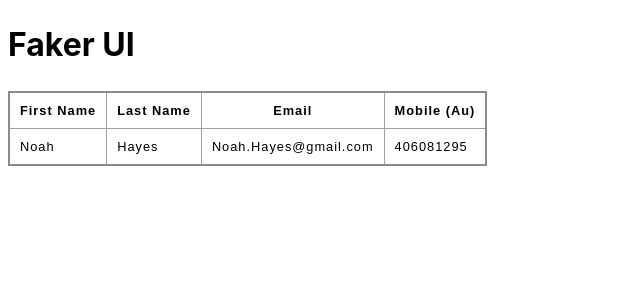
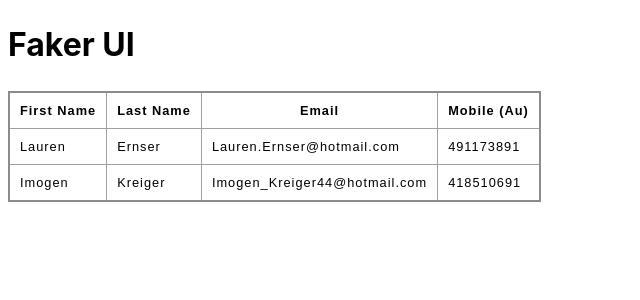
Before and after one commit to MahendraTennakoon/faker-ui, a React (Vite) app: page / in a window 1280 px wide. Shown: the top 300 px of the page, without its empty margins (0-640 px from the left). Built offline with nearby package versions, Linux system fonts and the light colour scheme.

Commit message:
generate multiple persons

```diff
--- a/src/App.tsx
+++ b/src/App.tsx
@@ -1,14 +1,14 @@
 import { useEffect, useState } from "react";
 import "./App.css";
 import { Person } from "./types";
-import { createRandomPerson } from "./factory";
+import { createRandomPersons } from "./factory";
 
 function App() {
-  const [person, setPerson] = useState<Person | null>(null);
+  const [persons, setPersons] = useState<Person[] | null>(null);
   useEffect(() => {
-    setPerson(createRandomPerson());
+    setPersons(createRandomPersons(2));
   }, []);
-  if (!person) return null;
+  if (!persons) return null;
 
   return (
     <>
@@ -23,12 +23,14 @@ function App() {
           </tr>
         </thead>
         <tbody>
+          {persons.map((person) => (
             <tr>
               <td>{person.firstName}</td>
               <td>{person.lastName}</td>
               <td>{person.email}</td>
               <td>{person.phoneMobile}</td>
             </tr>
+          ))}
         </tbody>
       </table>
     </>
--- a/src/factory.ts
+++ b/src/factory.ts
@@ -1,7 +1,11 @@
 import { fakerEN_AU as faker } from "@faker-js/faker";
 import { Person } from "./types";
 
-export const createRandomPerson = (): Person => {
+export const createRandomPersons = (count: number): Person[] => {
+  const persons: Person[] = [];
+  if (count <= 0) return persons;
+
+  const generatePerson = () => {
     const firstName = faker.person.firstName();
     const lastName = faker.person.lastName();
 
@@ -12,3 +16,9 @@ export const createRandomPerson = (): Person => {
       phoneMobile: `4${faker.string.numeric({ length: 8 })}`,
     };
   };
+
+  for (let i = count; i > 0; i--) {
+    persons.push(generatePerson());
+  }
+  return persons;
+};
```
Lines whose indentation alone changed are shown as unchanged.
